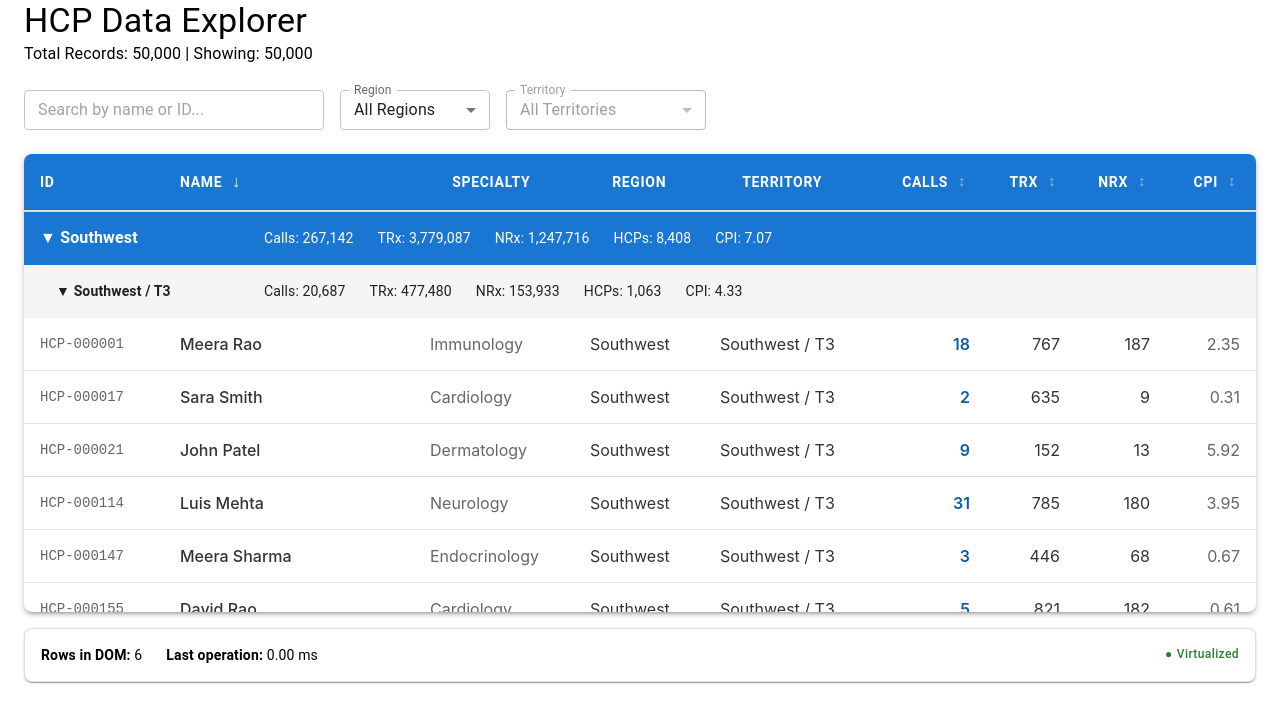
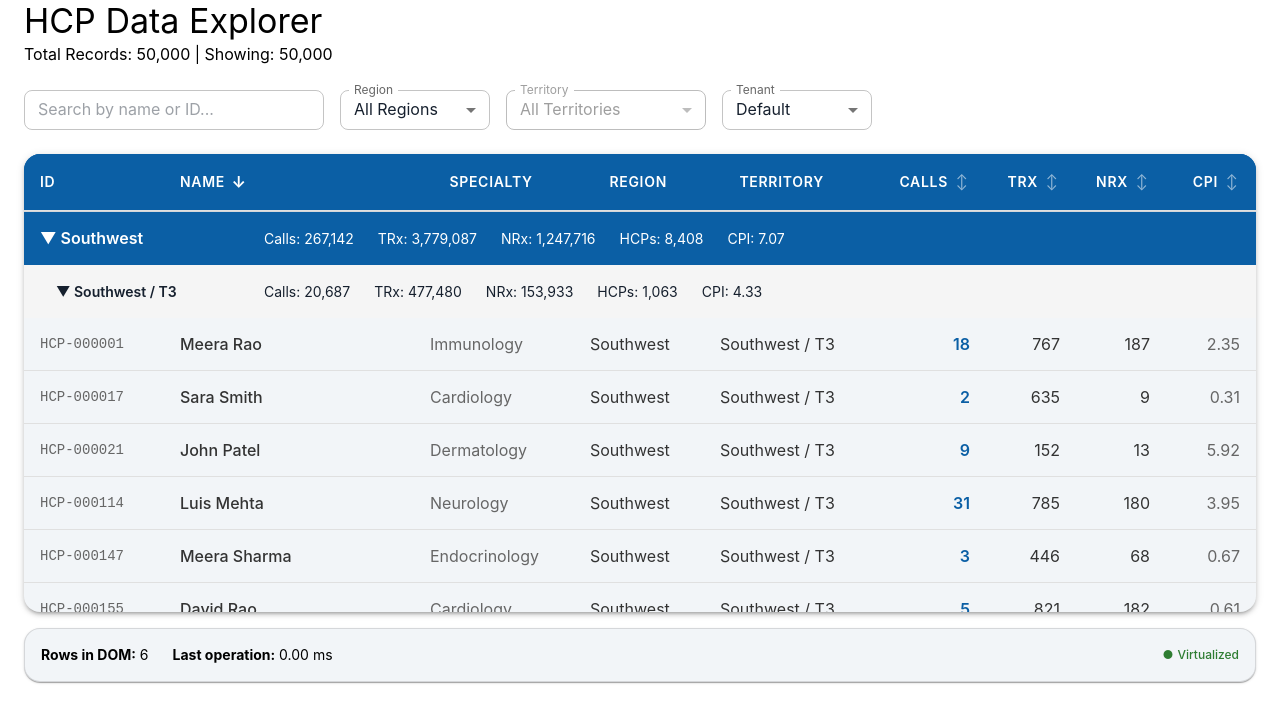
Before and after one commit to chinmay2099/hcp-data-explorer, a React (Vite) app: page / in a window 1280 px wide. Shown: the top 722 px of the page. Built offline with nearby package versions, Linux system fonts and the light colour scheme.

Commit message:
Add Runtime Tenant Theming (#7)
Co-authored-by: chinmaybonde20 <chinmay.b@bayrocklabs.com>

```diff
--- a/src/App.tsx
+++ b/src/App.tsx
@@ -1,14 +1,58 @@
-import { Container, Typography, Box, CircularProgress } from "@mui/material";
+import {
+  Container,
+  Typography,
+  Box,
+  CircularProgress,
+  ThemeProvider,
+  createTheme,
+} from "@mui/material";
 import { HcpTable } from "./components/HcpTable";
 import { useHcpData } from "./hooks/useHcpData";
 import { useFiltering } from "./hooks/useFiltering";
 import { useSorting } from "./hooks/useSorting";
+import { useTenantTheme } from "./hooks/useTenantTheme";
 import { SearchBar } from "./components/SearchBar";
 import { RegionFilter } from "./components/RegionFilter";
 import { TerritoryFilter } from "./components/TerritoryFilter";
+import { TenantSelector } from "./components/TenantSelector";
 
 function App() {
   const { data, loading } = useHcpData();
+  const { theme, currentTenant, setTenant, availableTenants } =
+    useTenantTheme();
+
+  const muiTheme = createTheme({
+    palette: {
+      primary: {
+        main: theme.primary,
+        contrastText: theme.onPrimary,
+      },
+      background: {
+        default: theme.background,
+        paper: theme.surface,
+      },
+      text: {
+        primary: theme.text,
+      },
+    },
+    shape: {
+      borderRadius: theme.radius,
+    },
+    components: {
+      MuiTableCell: {
+        styleOverrides: {
+          head: {
+            backgroundColor: theme.primary,
+            color: theme.onPrimary,
+          },
+        },
+      },
+    },
+    typography: {
+      fontFamily: '"Inter", "Roboto", "Helvetica", "Arial", sans-serif',
+    },
+  });
+
   const {
     searchTerm,
     setSearchTerm,
@@ -25,6 +69,7 @@ function App() {
 
   if (loading) {
     return (
+      <ThemeProvider theme={muiTheme}>
         <div className="loading-container">
           <Box
             sx={{
@@ -38,13 +83,15 @@ function App() {
             <Typography>Loading data...</Typography>
           </Box>
         </div>
+      </ThemeProvider>
     );
   }
 
   return (
-    <Container maxWidth={false} sx={{ px: 3 }}>
+    <ThemeProvider theme={muiTheme} key={currentTenant}>
+      <Container maxWidth={false} sx={{ px: 3, bgcolor: theme.background }}>
         <Box sx={{ mb: 3 }}>
-        <Typography variant="h4">HCP Data Explorer</Typography>
+          <Typography variant="h4">{theme.appName}</Typography>
           <Typography variant="body1">
             Total Records: {data.length.toLocaleString()} | Showing:{" "}
             {sortedData.length.toLocaleString()}
@@ -63,6 +110,11 @@ function App() {
             onTerritoryChange={setSelectedTerritory}
             disabled={selectedRegion === "all"}
           />
+          <TenantSelector
+            currentTenant={currentTenant}
+            availableTenants={availableTenants}
+            onTenantChange={setTenant}
+          />
         </Box>
         <HcpTable
           data={sortedData}
@@ -71,6 +123,7 @@ function App() {
           onSortToggle={toggleSort}
         />
       </Container>
+    </ThemeProvider>
   );
 }
 
--- a/src/components/GroupRow.tsx
+++ b/src/components/GroupRow.tsx
@@ -1,4 +1,4 @@
-import { Box, Typography } from "@mui/material";
+import { Box, Typography, useTheme } from "@mui/material";
 import { type RenderItem } from "../types/hcp";
 
 interface GroupRowProps {
@@ -8,6 +8,7 @@ interface GroupRowProps {
 }
 
 export function GroupRow({ item, onToggle, level }: GroupRowProps) {
+  const theme = useTheme();
   const isRegion = item.type === "region";
   const displayName = isRegion ? item.region : item.territory;
   const paddingLeft = level * 2;
@@ -21,8 +22,8 @@ export function GroupRow({ item, onToggle, level }: GroupRowProps) {
     <Box
       onClick={onToggle}
       sx={{
-        bgcolor: isRegion ? "primary.main" : "grey.100",
-        color: isRegion ? "primary.contrastText" : "text.primary",
+        bgcolor: isRegion ? theme.palette.primary.main : "grey.100",
+        color: isRegion ? theme.palette.primary.contrastText : "text.primary",
         height: "53px",
         px: 2,
         cursor: "pointer",
@@ -30,7 +31,7 @@ export function GroupRow({ item, onToggle, level }: GroupRowProps) {
         alignItems: "center",
         gap: 1,
         "&:hover": {
-          bgcolor: isRegion ? "primary.dark" : "grey.200",
+          bgcolor: isRegion ? theme.palette.primary.dark : "grey.200",
           opacity: 0.9,
         },
       }}
--- a/src/components/HcpTable.tsx
+++ b/src/components/HcpTable.tsx
@@ -7,6 +7,7 @@ import {
   Box,
   Typography,
   Tooltip,
+  useTheme,
 } from "@mui/material";
 import { type HcpRow } from "../types/hcp";
 import { useVirtualizer } from "@tanstack/react-virtual";
@@ -31,6 +32,7 @@ export function HcpTable({
 }: HcpTableProps) {
   const [domRowCount, setDomRowCount] = useState(0);
   const [lastOperationTime, setLastOperationTime] = useState<number>(0);
+  const theme = useTheme();
 
   const parentRef = useRef<HTMLDivElement>(null);
 
@@ -139,6 +141,7 @@ export function HcpTable({
           overflow: "hidden",
           boxShadow: 3,
           borderRadius: 2,
+          bgcolor: theme.palette.background.paper,
         }}
       >
         <TableContainer
@@ -149,11 +152,11 @@ export function HcpTable({
         >
           <TableHead
             sx={{
-              bgcolor: "primary.main",
+              bgcolor: theme.palette.primary.main,
               width: "100%",
               display: "table",
               "& .MuiTableCell-head": {
-                color: "primary.contrastText",
+                color: theme.palette.primary.contrastText,
                 fontWeight: 600,
                 fontSize: "0.875rem",
                 textTransform: "uppercase",
--- /dev/null
+++ b/src/components/TenantSelector.tsx
@@ -0,0 +1,30 @@
+import { Select, MenuItem, FormControl, InputLabel } from "@mui/material";
+
+interface TenantSelectorProps {
+  currentTenant: string;
+  availableTenants: string[];
+  onTenantChange: (tenant: string) => void;
+}
+
+export function TenantSelector({
+  currentTenant,
+  availableTenants,
+  onTenantChange,
+}: TenantSelectorProps) {
+  return (
+    <FormControl size="small" sx={{ minWidth: 150 }}>
+      <InputLabel>Tenant</InputLabel>
+      <Select
+        value={currentTenant}
+        label="Tenant"
+        onChange={(e) => onTenantChange(e.target.value)}
+      >
+        {availableTenants.map((tenant) => (
+          <MenuItem key={tenant} value={tenant}>
+            {tenant.charAt(0).toUpperCase() + tenant.slice(1)}
+          </MenuItem>
+        ))}
+      </Select>
+    </FormControl>
+  );
+}
--- /dev/null
+++ b/src/hooks/useTenantTheme.ts
@@ -0,0 +1,80 @@
+import { useState, useMemo, useCallback } from "react";
+import { DEFAULT_THEME, TENANT_THEMES } from "../lib/theme-config";
+
+export function useTenantTheme() {
+  const [currentTenant, setCurrentTenant] = useState<string>("default");
+
+  const theme = useMemo(() => {
+    if (currentTenant === "default") {
+      return DEFAULT_THEME;
+    }
+
+    const tenantConfig = TENANT_THEMES[currentTenant];
+    if (!tenantConfig) {
+      return DEFAULT_THEME;
+    }
+
+    const validatedTheme = {
+      appName: tenantConfig.appName ?? DEFAULT_THEME.appName,
+      primary: isValidColor(tenantConfig.primary)
+        ? tenantConfig.primary
+        : DEFAULT_THEME.primary,
+      onPrimary: isValidColor(tenantConfig.onPrimary)
+        ? tenantConfig.onPrimary
+        : DEFAULT_THEME.onPrimary,
+      background: isValidColor(tenantConfig.background)
+        ? tenantConfig.background
+        : DEFAULT_THEME.background,
+      surface: isValidColor(tenantConfig.surface)
+        ? tenantConfig.surface
+        : DEFAULT_THEME.surface,
+      text: isValidColor(tenantConfig.text)
+        ? tenantConfig.text
+        : DEFAULT_THEME.text,
+      radius: isValidRadius(tenantConfig.radius)
+        ? tenantConfig.radius
+        : DEFAULT_THEME.radius,
+    };
+
+    const testColors = {
+      default: { primary: "#0B5FA5", surface: "#F2F5F8" },
+      aurelia: { primary: "#2E7D32", surface: "#E8F5E9" },
+      meridian: { primary: "#C62828", surface: "#FFEBEE" },
+    };
+
+    const testTheme = {
+      ...validatedTheme,
+      primary:
+        testColors[currentTenant as keyof typeof testColors]?.primary ||
+        validatedTheme.primary,
+      surface:
+        testColors[currentTenant as keyof typeof testColors]?.surface ||
+        validatedTheme.surface,
+    };
+
+    return testTheme;
+  }, [currentTenant]);
+
+  const setTenant = useCallback((tenant: string) => {
+    setCurrentTenant(tenant);
+  }, []);
+
+  return {
+    theme,
+    currentTenant,
+    setTenant,
+    availableTenants: ["default", ...Object.keys(TENANT_THEMES)],
+  };
+}
+
+function isValidColor(value: string | undefined): value is string {
+  if (!value) return false;
+  const hexColorRegex = /^#([A-Fa-f0-9]{6}|[A-Fa-f0-9]{3})$/;
+  return hexColorRegex.test(value);
+}
+
+function isValidRadius(value: number | undefined): value is number {
+  if (value === undefined || value === null) return false;
+  const num = Number(value);
+  return !isNaN(num) && num >= 0 && num <= 24;
+}
```
Lines whose indentation alone changed are shown as unchanged.
